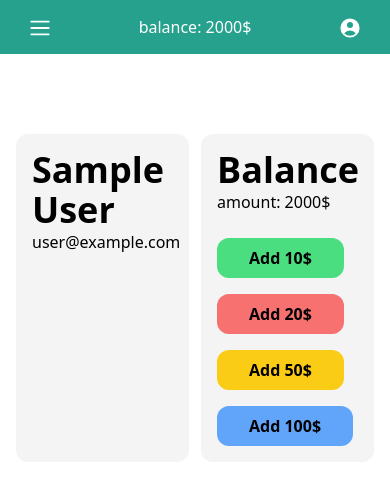
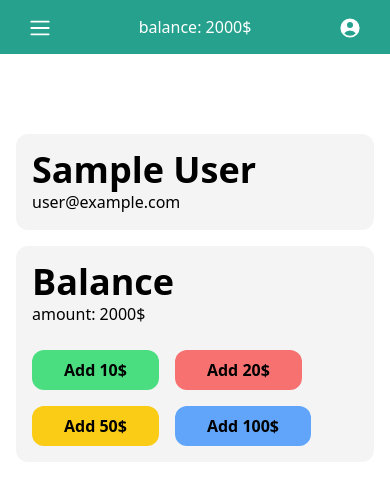
Before and after one commit to hyprj/evolution-final-project, a React (Vite) app: page /app in a window 390 px wide. Shown: the top 484 px of the page. Built offline with nearby package versions, Linux system fonts and the light colour scheme; no server answers; the database is empty; sample sign-in values are in the browser's storage.

Commit message:
fix: fix dashboard cards on mobile screen #98

```diff
--- a/src/main/pages/Dashboard.tsx
+++ b/src/main/pages/Dashboard.tsx
@@ -6,7 +6,7 @@ export const Dashboard = observer(() => {
   const { user, addToBalance } = authStore;
   return (
     <div className="flex flex-grow items-start justify-center">
-      <div className="max-md:grid-cols-1 m-4 mt-20 grid grid-cols-2 gap-3">
+      <div className="m-4 mt-20 flex w-full max-w-7xl flex-col  justify-center gap-4 lg:flex-row">
         <DashboardItem>
           <h4 className="text-4xl font-semibold">
             {user?.displayName || "Name not specified"}
@@ -37,5 +37,7 @@ export const Dashboard = observer(() => {
 });
 
 export function DashboardItem({ children }: { children: React.ReactNode }) {
-  return <div className="rounded-xl  bg-zinc-100 p-4">{children}</div>;
+  return (
+    <div className="basis-full rounded-xl  bg-zinc-100 p-4">{children}</div>
+  );
 }
```
